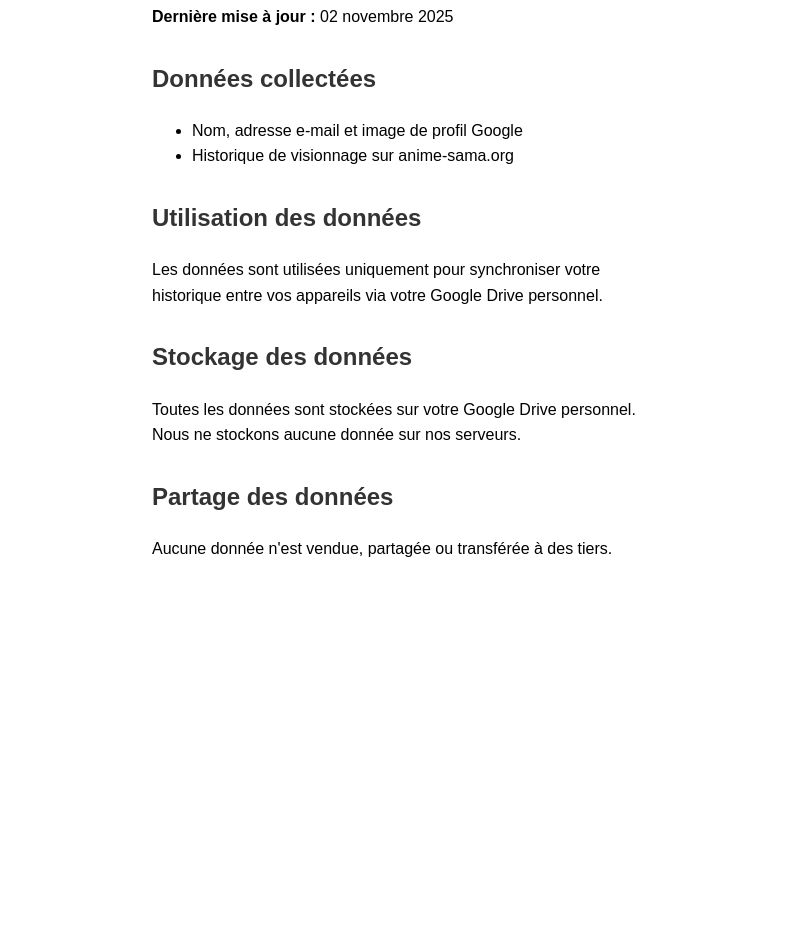
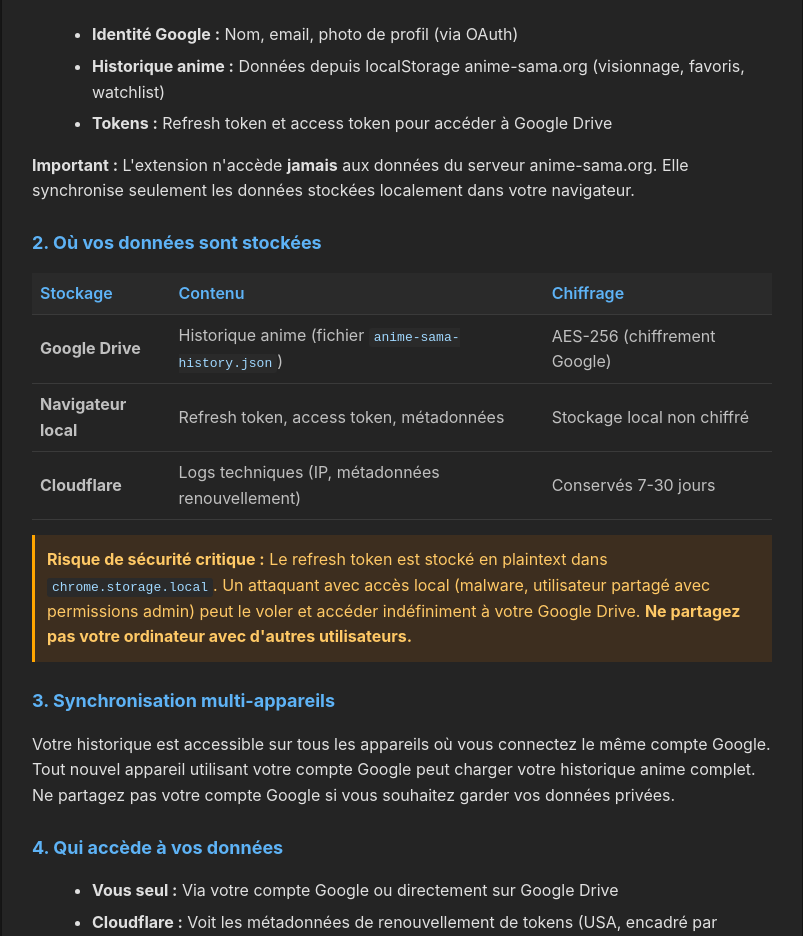
Before and after one commit to PsickOSSH/anime-sama-history-sync, a plain HTML site: page privacy-policy.html in a window 1280 px wide. Shown: the part 227-1163 px from the top of the page, without its empty margins (238-1041 px from the left). Before the commit the page ends 875 px from the top, so only its background shows below. Drawn offline with Linux system fonts and the light colour scheme.

Commit message:
Update privacy-policy.html

```diff
--- a/privacy-policy.html
+++ b/privacy-policy.html
@@ -5,35 +5,172 @@
   <meta name="viewport" content="width=device-width, initial-scale=1.0">
   <title>Politique de confidentialité - Anime Sama - History Sync</title>
   <style>
+    * {
+      color-scheme: dark;
+    }
     body {
-      font-family: Arial, sans-serif;
-      max-width: 500px;
-      margin: 50px auto;
+      font-family: -apple-system, BlinkMacSystemFont, 'Segoe UI', Roboto, sans-serif;
+      max-width: 800px;
+      margin: 0 auto;
       padding: 20px;
       line-height: 1.6;
+      color: #e0e0e0;
+      background: #1a1a1a;
     }
-    h1 { color: #1a73e8; }
-    h2 { color: #333; margin-top: 30px; }
+    .container {
+      background: #242424;
+      padding: 30px;
+      border-radius: 6px;
+      box-shadow: 0 1px 4px rgba(0,0,0,0.5);
+    }
+    h1 {
+      color: #5eb3f6;
+      border-bottom: 2px solid #5eb3f6;
+      padding-bottom: 8px;
+    }
+    h2 {
+      color: #5eb3f6;
+      margin-top: 25px;
+      font-size: 18px;
+    }
+    .warning {
+      background: #3d2e1f;
+      border-left: 3px solid #ffa500;
+      padding: 12px;
+      margin: 15px 0;
+      color: #ffc966;
+    }
+    code {
+      background: #2a2a2a;
+      padding: 2px 5px;
+      border-radius: 3px;
+      color: #a0d8ff;
+    }
+    a {
+      color: #5eb3f6;
+      text-decoration: none;
+    }
+    a:hover {
+      text-decoration: underline;
+    }
+    table {
+      width: 100%;
+      border-collapse: collapse;
+      margin: 15px 0;
+    }
+    table th {
+      background: #2a2a2a;
+      padding: 8px;
+      text-align: left;
+      font-weight: 600;
+      color: #5eb3f6;
+      border-bottom: 1px solid #3a3a3a;
+    }
+    table td {
+      padding: 8px;
+      border-bottom: 1px solid #3a3a3a;
+      color: #c0c0c0;
+    }
+    ul {
+      margin-left: 20px;
+    }
+    li {
+      margin-bottom: 6px;
+    }
   </style>
 </head>
 <body>
-  <h1>Politique de confidentialité</h1>
-  <h2>Anime Sama - History Sync</h2>
-  <p><strong>Dernière mise à jour :</strong> 02 novembre 2025</p>
+  <div class="container">
+    <h1>Politique de confidentialité</h1>
+    <p><strong>Anime Sama - History Sync</strong> | Mise à jour : 03 novembre 2025</p>
 
-  <h2>Données collectées</h2>
-  <ul>
-    <li>Nom, adresse e-mail et image de profil Google</li>
-    <li>Historique de visionnage sur anime-sama.org</li>
-  </ul>
+    <h2>1. Données collectées</h2>
+    <ul>
+      <li><strong>Identité Google :</strong> Nom, email, photo de profil (via OAuth)</li>
+      <li><strong>Historique anime :</strong> Données depuis localStorage anime-sama.org (visionnage, favoris, watchlist)</li>
+      <li><strong>Tokens :</strong> Refresh token et access token pour accéder à Google Drive</li>
+    </ul>
+    <p>
+      <strong>Important :</strong> L'extension n'accède <strong>jamais</strong> aux données du serveur anime-sama.org.
+      Elle synchronise seulement les données stockées localement dans votre navigateur.
+    </p>
 
-  <h2>Utilisation des données</h2>
-  <p>Les données sont utilisées uniquement pour synchroniser votre historique entre vos appareils via votre Google Drive personnel.</p>
+    <h2>2. Où vos données sont stockées</h2>
+    <table>
+      <tr>
+        <th>Stockage</th>
+        <th>Contenu</th>
+        <th>Chiffrage</th>
+      </tr>
+      <tr>
+        <td><strong>Google Drive</strong></td>
+        <td>Historique anime (fichier <code>anime-sama-history.json</code>)</td>
+        <td>AES-256 (chiffrement Google)</td>
+      </tr>
+      <tr>
+        <td><strong>Navigateur local</strong></td>
+        <td>Refresh token, access token, métadonnées</td>
+        <td>Stockage local non chiffré</td>
+      </tr>
+      <tr>
+        <td><strong>Cloudflare</strong></td>
+        <td>Logs techniques (IP, métadonnées renouvellement)</td>
+        <td>Conservés 7-30 jours</td>
+      </tr>
+    </table>
 
-  <h2>Stockage des données</h2>
-  <p>Toutes les données sont stockées sur votre Google Drive personnel. Nous ne stockons aucune donnée sur nos serveurs.</p>
+    <div class="warning">
+      <strong>Risque de sécurité critique :</strong> Le refresh token est stocké en plaintext dans <code>chrome.storage.local</code>.
+      Un attaquant avec accès local (malware, utilisateur partagé avec permissions admin) peut le voler et accéder indéfiniment à votre Google Drive.
+      <strong>Ne partagez pas votre ordinateur avec d'autres utilisateurs.</strong>
+    </div>
 
-  <h2>Partage des données</h2>
-  <p>Aucune donnée n'est vendue, partagée ou transférée à des tiers.</p>
+    <h2>3. Synchronisation multi-appareils</h2>
+    <p>
+      Votre historique est accessible sur tous les appareils où vous connectez le même compte Google.
+      Tout nouvel appareil utilisant votre compte Google peut charger votre historique anime complet.
+      Ne partagez pas votre compte Google si vous souhaitez garder vos données privées.
+    </p>
+
+    <h2>4. Qui accède à vos données</h2>
+    <ul>
+      <li><strong>Vous seul :</strong> Via votre compte Google ou directement sur Google Drive</li>
+      <li><strong>Cloudflare :</strong> Voit les métadonnées de renouvellement de tokens (USA, encadré par clauses contractuelles types RGPD)</li>
+      <li><strong>Google :</strong> Stocke vos données, chiffrées</li>
+    </ul>
+
+    <h2>5. Vos droits (RGPD)</h2>
+    <ul>
+      <li><strong>Accès :</strong> Lisez directement <code>anime-sama-history.json</code> sur Google Drive</li>
+      <li><strong>Suppression :</strong> Supprimez le fichier Drive + déconnectez l'extension</li>
+      <li><strong>Portabilité :</strong> Téléchargez le JSON depuis Drive</li>
+      <li><strong>Retrait du consentement :</strong> Cliquez "Se déconnecter" dans l'extension</li>
+    </ul>
+
+    <h2>6. Pas de tracking, pas de pub</h2>
+    <ul>
+      <li>Aucun cookie</li>
+      <li>Aucun pixel de suivi</li>
+      <li>Aucun analytics</li>
+      <li>Vos données ne sont jamais vendues</li>
+    </ul>
+
+    <h2>7. Sécurité</h2>
+    <ul>
+      <li>OAuth 2.0 (secrets gérés par Cloudflare, jamais exposés)</li>
+      <li>HTTPS/TLS 1.2+ pour toutes les communications</li>
+      <li>Refresh token valide indéfiniment jusqu'à votre déconnexion ou révocation via votre compte Google</li>
+      <li>Access token renouvelé automatiquement chaque heure</li>
+      <li><strong>Révocation :</strong> Si compromis, révoquez manuellement l'accès via <a href="https://myaccount.google.com/permissions" target="_blank" rel="noopener noreferrer">Google Account</a></li>
+    </ul>
+
+    <h2>8. Questions</h2>
+    <p>Contactez : <a href="mailto:foumalade.extension@protonmail.com">foumalade.extension@protonmail.com</a></p>
+    <p>Réponse sous 7 jours.</p>
+
+    <p style="margin-top: 30px; font-size: 13px; color: #888;">
+      © 2025 FouMalade | <a href="https://www.cnil.fr">CNIL (France)</a> - <a href="https://www.autoriteprotectiondonnees.be">APD (Belgique)</a> - <a href="https://www.edoeb.admin.ch">PFPDT (Suisse)</a>
+    </p>
+  </div>
 </body>
 </html>
```
